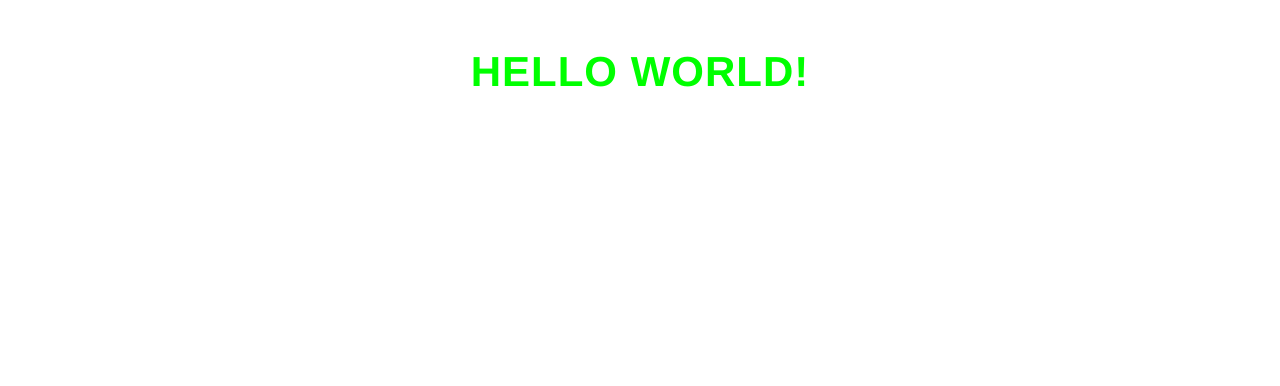
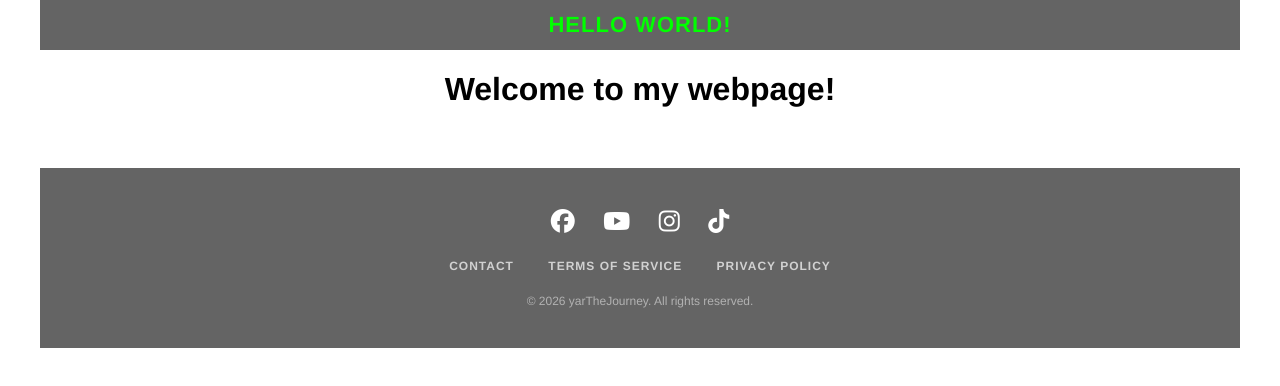
Before and after one commit to yarcodev/portfolio, a plain HTML site: page index.html in a window 1280 px wide. Drawn offline with Linux system fonts and the light colour scheme.

Commit message:
modifile code and add image file

```diff
--- a/index.html
+++ b/index.html
@@ -1,12 +1,46 @@
 <!DOCTYPE html>
 <html lang="en">
+
 <head>
     <meta charset="UTF-8">
     <meta name="viewport" content="width=device-width, initial-scale=1.0">
     <title>yarTheJourney</title>
     <link rel="stylesheet" href="style.css">
+    <link rel="stylesheet" href="https://cdnjs.cloudflare.com/ajax/libs/font-awesome/6.5.0/css/all.min.css">
 </head>
+
 <body>
-    <h1>hello world!</h1>
+
+    <header>
+        <h1>hello world!</h1>
+    </header>
+
+    <main>
+        <h1>Welcome to my webpage!</h1>
+        <p></p>
+    </main>
+
+    <footer>
+
+    	<!-- Social Media Icons -->
+    	<div class="footer-social">
+    		<a href="#" target="_blank"><i class="fab fa-facebook"></i></a>
+        	<a href="#" target="_blank"><i class="fab fa-youtube"></i></a>
+    		<a href="#" target="_blank"><i class="fab fa-instagram"></i></a>
+    		<a href="#" target="_blank"><i class="fab fa-tiktok"></i></a>
+    	</div>
+
+    	<!-- Footer Links -->
+    	<div class="footer-links">
+    		<a href="contact.html">Contact</a>
+			<a href="terms.html">Terms of Service</a>
+    		<a href="privacy.html">Privacy Policy</a>
+		</div>
+
+		<!-- Copyright -->
+    	<p class="footer-copy">&copy; 2026 yarTheJourney. All rights reserved.</p>
+
+	</footer>
+
 </body>
 </html>
--- a/style.css
+++ b/style.css
@@ -7,12 +7,82 @@ body {
 	font-family: Helvetica, sans-serif;
 }
 
-h1 {
+header h1 {
 	padding: 20px;
 	color: rgb(0, 255, 0);
     font-family: Helvetica, sans-serif;
-    font-size: 42px;
+    font-size: 22px;
     text-transform: uppercase;
 	font-weight: bold;
 	letter-spacing: 1px;
 }
+
+/* -- Header ------------- */
+header {
+	background-color: rgba(100, 100, 100);
+	width: 100%;
+	height: 50px;
+	text-align: center;
+    /* center content vertically */
+    display: flex;
+    flex-direction: column;
+    justify-content: center;
+    align-items: center;
+}
+
+/* -- FOOTER ------------- */
+footer {
+    background-color: rgb(100, 100, 100);
+    color: white;
+    text-align: center;
+    margin-top: 60px;
+    padding: 40px 0px;
+    width: 100%;
+}
+
+/* Social Icons Row */
+.footer-social {
+    margin-bottom: 20px;
+}
+
+.footer-social a {
+    color: white;
+    font-size: 24px;
+    margin: 0 12px;
+    text-decoration: none;
+    transition: color 0.3s;
+}
+
+/* Each icon gets its brand color on hover */
+.footer-social a:hover .fa-facebook  { color: #1877F2; }
+.footer-social a:hover .fa-youtube   { color: #FF0000; }
+.footer-social a:hover .fa-instagram { color: #E1306C; }
+.footer-social a:hover .fa-tiktok    { color: #69C9D0; }
+
+/* Footer Nav Links */
+.footer-links {
+    margin-bottom: 20px;
+}
+
+.footer-links a {
+    color: rgba(255, 255, 255, 0.7);
+    text-decoration: none;
+    text-transform: uppercase;
+    font-size: 12px;
+    font-weight: bold;
+    letter-spacing: 1px;
+    margin: 0 15px;
+    transition: color 0.3s;
+}
+
+.footer-links a:hover {
+    color: white;
+    font-size: 14px;
+}
+
+/* Copyright text */
+.footer-copy {
+    color: rgba(255, 255, 255, 0.5);
+    font-size: 12px;
+    margin: 0;
+}
```
Also changed, not shown: images/myPhoto.jpeg (added), 1 other file.
